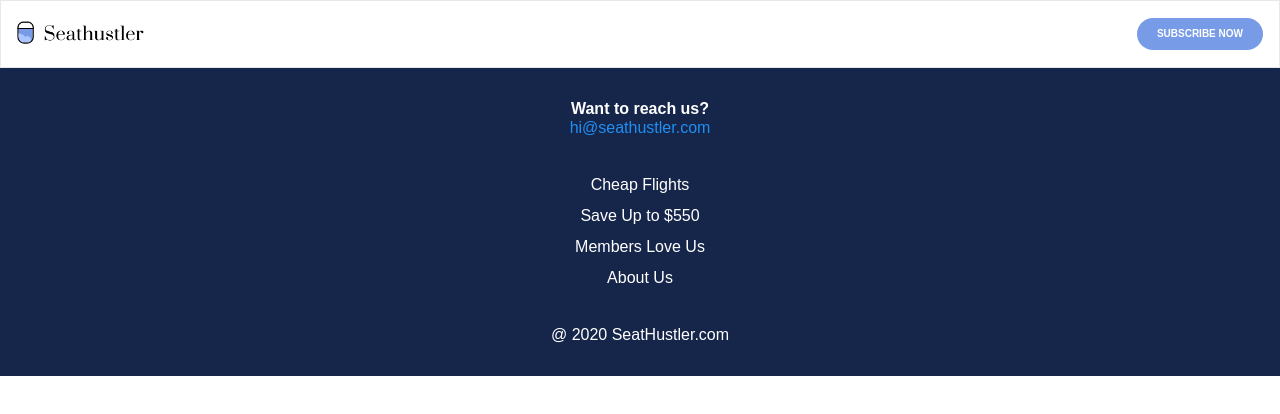
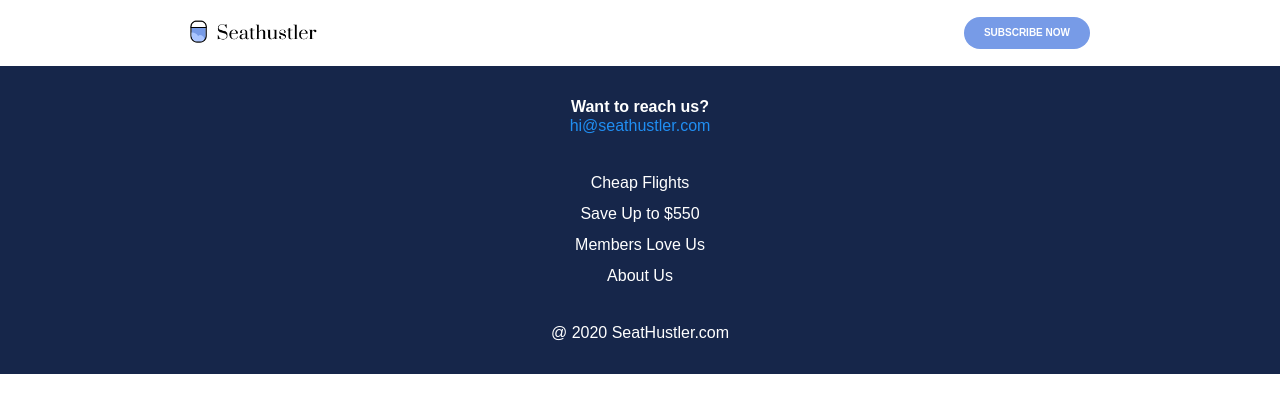
Before and after one commit to LechK/fly-project, a React (Create React App) app: page /faq in a window 1280 px wide. Shown: the top 414 px of the page. Built offline with nearby package versions, Linux system fonts and the light colour scheme.

Commit message:
minor fix

```diff
--- a/src/components/Burger/Burger.style.js
+++ b/src/components/Burger/Burger.style.js
@@ -15,6 +15,7 @@
 
     div {
       width: 1.5rem;
+      border: none;
       height: 0.1rem;
       background: ${({ theme, open }) =>
         open ? theme.textGrey : theme.textGrey};
--- a/src/components/Header/Header.style.js
+++ b/src/components/Header/Header.style.js
@@ -7,10 +7,14 @@
   border: 1px solid ${({ theme }) => theme.lightGrey};
   padding: 1em;
   background-color: ${({ theme }) => theme.white};
+  @media (min-width: 580px) {
+    width: 900px;
+    margin: 0 auto;
+    border: none;
+  }
 `;
 
 export const Logo = styled.img`
   max-height: 30px;
-
   max-width: 100%;
 `;
```
